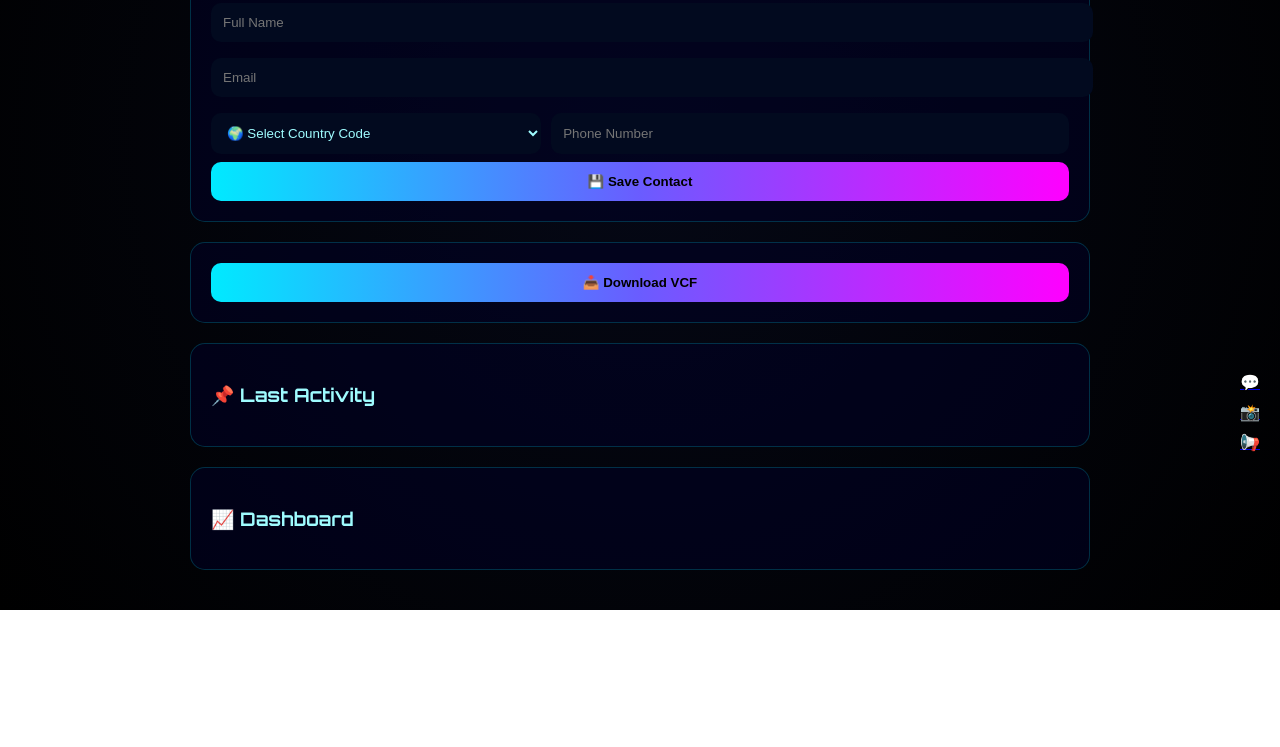
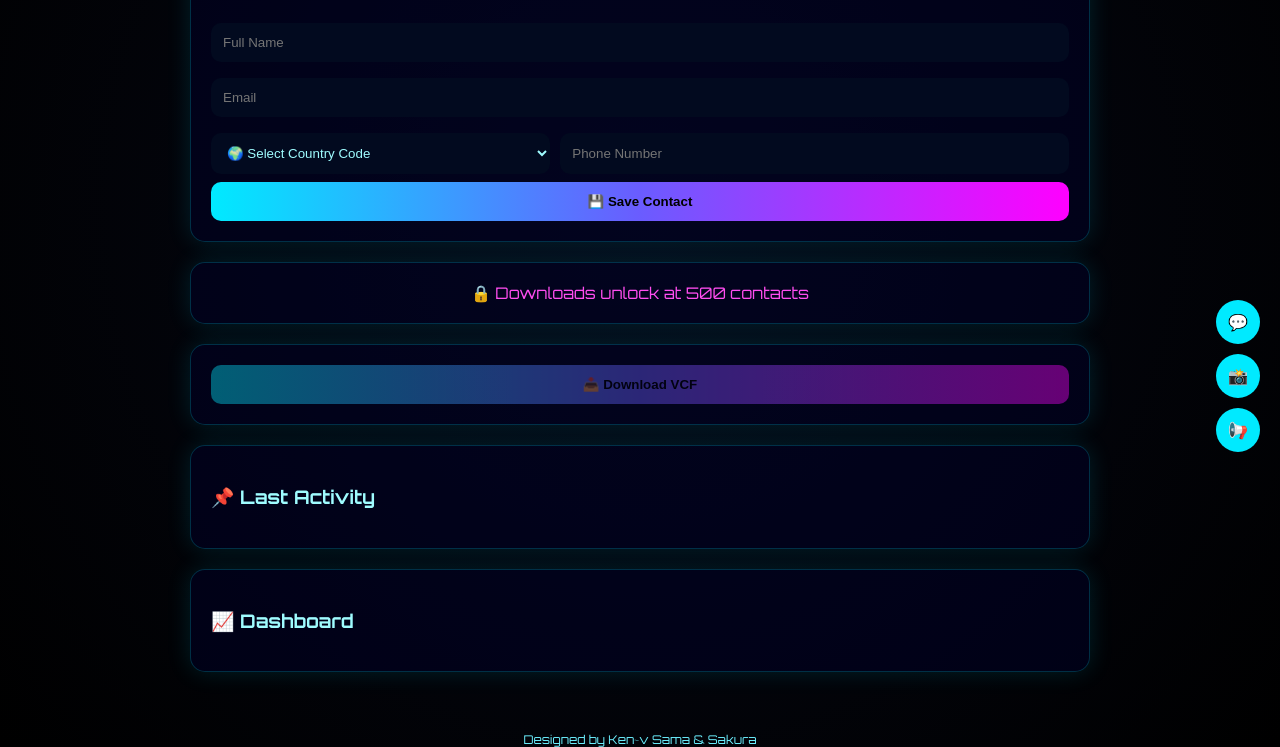
Before and after one commit to Sakura8070/Universalvcf, a website: page public/index.html in a window 1280 px wide. Shown: the part 328-1075 px from the top of the page. Before the commit the page ends 938 px from the top, so only its background shows below. Drawn offline with Linux system fonts and the light colour scheme; no server answers.

Commit message:
Update index.html

```diff
--- a/public/index.html
+++ b/public/index.html
@@ -1,13 +1,10 @@
-<!DOCTYPE html>
-<html lang="en">
+Voici mon index.html Envoi la correction complète
+
+<!DOCTYPE html>  <html lang="en">
 <head>
 <meta charset="UTF-8">
 <meta name="viewport" content="width=device-width, initial-scale=1.0">
-<title>Ibugbe Alaafia VCF</title>
-
-<link href="https://fonts.googleapis.com/css2?family=Orbitron:wght@400;700&display=swap" rel="stylesheet">
-
-<style>
+<title>Ibugbe Alaafia VCF</title>  <link href="https://fonts.googleapis.com/css2?family=Orbitron:wght@400;700&display=swap" rel="stylesheet">  <style>
 body {
   margin:0;
   font-family:'Orbitron', sans-serif;
@@ -31,6 +28,12 @@
   width:70px;
   border-radius:50%;
   box-shadow:0 0 20px #00eaff;
+  animation:pulse 2s infinite alternate;
+}
+
+@keyframes pulse {
+  from { box-shadow:0 0 10px #00eaff; }
+  to { box-shadow:0 0 30px #ff00ff; }
 }
 
 .title {
@@ -46,6 +49,12 @@
   border-radius:15px;
   padding:20px;
   margin-bottom:20px;
+  box-shadow:0 0 25px #00eaff22;
+  transition:0.3s;
+}
+
+.card:hover {
+  transform:translateY(-5px);
 }
 
 input, select {
@@ -69,6 +78,10 @@
   cursor:pointer;
 }
 
+button:disabled {
+  opacity:0.4;
+}
+
 .progress {
   height:10px;
   background:#111;
@@ -79,6 +92,7 @@
   height:100%;
   width:0%;
   background:linear-gradient(90deg,#00eaff,#ff00ff);
+  transition:1s;
 }
 
 .stats {
@@ -90,6 +104,11 @@
 .dashboard-item {
   padding:8px;
   border-bottom:1px solid #00eaff22;
+}
+
+.lock {
+  text-align:center;
+  color:#ff4df0;
 }
 
 .flag-select {
@@ -104,75 +123,197 @@
 .flag-select input {
   width:60%;
 }
-</style>
-</head>
 
-<body>
+.floating {
+  position:fixed;
+  bottom:20px;
+  right:20px;
+  display:flex;
+  flex-direction:column;
+  gap:10px;
+}
 
-<div class="container">
-
-<div class="header">
+.floating a {
+  background:#00eaff;
+  padding:12px;
+  border-radius:50%;
+  color:black;
+  text-decoration:none;
+}
+</style>  </head>  <body>  <div class="container">  <div class="header">
 <img src="https://files.catbox.moe/5wsk7t.jpg" class="logo">
 <div class="title">Ibugbe Alaafia VCF</div>
-</div>
-
-<div class="slogan">⚡ Build Power. Code the Future. Unlock Digital Domination.</div>
-
-<!-- PROGRESS -->
-<div class="card">
+</div>  <div class="slogan">⚡ Build Power. Code the Future. Unlock Digital Domination.</div>  <!-- PROGRESS -->  <div class="card">
 <h3>📊 Progress</h3>
 <div class="progress"><div class="progress-bar" id="bar"></div></div>
 <div class="stats">
 <span id="saved">0 / 500</span>
 <span id="remaining">500 remaining</span>
 </div>
-</div>
-
-<!-- FORM -->
-<div class="card">
-<h3>📥 Save Contact</h3>
-
-<input id="name" placeholder="Full Name">
-<input id="email" placeholder="Email">
-
-<div class="flag-select">
+</div>  <!-- FORM -->  <div class="card">
+<h3>📥 Save Contact</h3>  <input id="name" placeholder="Full Name">
+<input id="email" placeholder="Email">  <div class="flag-select">
 <select id="country">
-<option value="">🌍 Select Country Code</option>
+  <option value="">🌍 Select Country Code</option>
 </select>
 <input id="phone" placeholder="Phone Number">
-</div>
+</div>  <button onclick="save()">💾 Save Contact</button>
 
-<button onclick="save()">💾 Save Contact</button>
-</div>
-
-<!-- DOWNLOAD -->
-<div class="card">
+</div>  <!-- DOWNLOAD -->  <div class="card lock" id="lock">
+🔒 Downloads unlock at 500 contacts
+</div>  <div class="card">
 <button id="downloadBtn" onclick="downloadVCF()" disabled>📥 Download VCF</button>
-</div>
-
-<!-- LAST ACTIVITIES -->
-<div class="card">
+</div>  <!-- LAST ACTIVITIES -->  <div class="card">
 <h3>📌 Last Activity</h3>
 <div id="latest"></div>
-</div>
-
-<!-- DASHBOARD -->
-<div class="card">
+</div>  <!-- DASHBOARD -->  <div class="card">
 <h3>📈 Dashboard</h3>
 <p id="dash"></p>
-</div>
+</div>  </div>  <!-- FLOAT BUTTONS -->  <div class="floating">
+<a href="https://wa.me/+22998068954">💬</a>
+<a href="https://www.instagram.com/ken_v_sama?igsh=NGthMmtxdzRrZnN6">📸</a>
+<a href="https://whatsapp.com/channel/0029VbClzNcKrWR269obxZ3R">📢</a>
+</div>  <script>
 
-</div>
+// 🌍 LISTE ÉTENDUE (AFRIQUE + ASIE + EUROPE + MONDE)
+const countries = [
+  // AFRICA
+  {name:"Nigeria", code:"234", flag:"🇳🇬"},
+  {name:"Benin", code:"229", flag:"🇧🇯"},
+  {name:"Togo", code:"228", flag:"🇹🇬"},
+  {name:"Ghana", code:"233", flag:"🇬🇭"},
+  {name:"Ivory Coast", code:"225", flag:"🇨🇮"},
+  {name:"Senegal", code:"221", flag:"🇸🇳"},
+  {name:"Cameroon", code:"237", flag:"🇨🇲"},
+  {name:"South Africa", code:"27", flag:"🇿🇦"},
+  {name:"Kenya", code:"254", flag:"🇰🇪"},
+  {name:"Morocco", code:"212", flag:"🇲🇦"},
+  {name:"Algeria", code:"213", flag:"🇩🇿"},
+  {name:"Egypt", code:"20", flag:"🇪🇬"},
+  {name:"Ethiopia", code:"251", flag:"🇪🇹"},
+  {name:"Uganda", code:"256", flag:"🇺🇬"},
+  {name:"Tanzania", code:"255", flag:"🇹🇿"},
+  {name:"Angola", code:"244", flag:"🇦🇴"},
 
-<!-- FLOAT BUTTONS -->
-<div style="position:fixed;bottom:20px;right:20px;display:flex;flex-direction:column;gap:10px;">
-<a href="https://wa.me/+22998068954">💬</a>
-<a href="https://www.instagram.com/ken_v_sama">📸</a>
-<a href="https://whatsapp.com/channel/0029VbClzNcKrWR269obxZ3R">📢</a>
-</div>
+  // EUROPE
+  {name:"France", code:"33", flag:"🇫🇷"},
+  {name:"Germany", code:"49", flag:"🇩🇪"},
+  {name:"United Kingdom", code:"44", flag:"🇬🇧"},
+  {name:"Spain", code:"34", flag:"🇪🇸"},
+  {name:"Italy", code:"39", flag:"🇮🇹"},
+  {name:"Portugal", code:"351", flag:"🇵🇹"},
+  {name:"Netherlands", code:"31", flag:"🇳🇱"},
+  {name:"Belgium", code:"32", flag:"🇧🇪"},
+  {name:"Switzerland", code:"41", flag:"🇨🇭"},
+  {name:"Russia", code:"7", flag:"🇷🇺"},
+  {name:"Poland", code:"48", flag:"🇵🇱"},
 
-<!-- 🔥 SCRIPT EXTERNE UNIQUEMENT -->
-<script src="/script.js"></script>
+  // ASIA
+  {name:"India", code:"91", flag:"🇮🇳"},
+  {name:"China", code:"86", flag:"🇨🇳"},
+  {name:"Japan", code:"81", flag:"🇯🇵"},
+  {name:"South Korea", code:"82", flag:"🇰🇷"},
+  {name:"Indonesia", code:"62", flag:"🇮🇩"},
+  {name:"Thailand", code:"66", flag:"🇹🇭"},
+  {name:"Philippines", code:"63", flag:"🇵🇭"},
+  {name:"Pakistan", code:"92", flag:"🇵🇰"},
+  {name:"Bangladesh", code:"880", flag:"🇧🇩"},
+  {name:"Vietnam", code:"84", flag:"🇻🇳"},
 
+  // MIDDLE EAST
+  {name:"UAE", code:"971", flag:"🇦🇪"},
+  {name:"Saudi Arabia", code:"966", flag:"🇸🇦"},
+  {name:"Qatar", code:"974", flag:"🇶🇦"},
+  {name:"Israel", code:"972", flag:"🇮🇱"},
+  {name:"Turkey", code:"90", flag:"🇹🇷"},
+  {name:"Iran", code:"98", flag:"🇮🇷"},
+
+  // AMERICA
+  {name:"USA", code:"1", flag:"🇺🇸"},
+  {name:"Canada", code:"1", flag:"🇨🇦"},
+  {name:"Mexico", code:"52", flag:"🇲🇽"},
+  {name:"Brazil", code:"55", flag:"🇧🇷"},
+  {name:"Argentina", code:"54", flag:"🇦🇷"},
+  {name:"Colombia", code:"57", flag:"🇨🇴"},
+  {name:"Chile", code:"56", flag:"🇨🇱"},
+  {name:"Peru", code:"51", flag:"🇵🇪"},
+  {name:"Venezuela", code:"58", flag:"🇻🇪"},
+
+  // OCEANIA
+  {name:"Australia", code:"61", flag:"🇦🇺"},
+  {name:"New Zealand", code:"64", flag:"🇳🇿"},
+  {name:"Fiji", code:"679", flag:"🇫🇯"}
+];
+
+// LOAD COUNTRIES
+const select = document.getElementById('country');
+select.innerHTML = `<option value="">🌍 Select Country Code</option>`;
+
+countries.sort((a,b)=>a.name.localeCompare(b.name));
+
+countries.forEach(c=>{
+  const opt = document.createElement('option');
+  opt.value = c.code;
+  opt.textContent = `${c.flag} ${c.name} (+${c.code})`;
+  select.appendChild(opt);
+});
+
+
+// SAVE CONTACT
+async function save(){
+  const countryCode = document.getElementById('country').value;
+  const phoneNumber = document.getElementById('phone').value;
+
+  if(!phoneNumber){
+    alert("Enter phone number");
+    return;
+  }
+
+  if(!countryCode){
+    alert("Select country code");
+    return;
+  }
+
+  const fullPhone = `+${countryCode}${phoneNumber}`;
+
+  try {
+    const res = await fetch('/api/contact',{
+      method:'POST',
+      headers: {
+        "Content-Type": "application/json"
+      },
+      body: JSON.stringify({
+        name: name.value,
+        email: email.value,
+        country: countryCode,
+        phone: fullPhone
+      })
+    });
+
+    const data = await res.json();
+
+    console.log("SERVER RESPONSE:", data);
+
+    if(res.ok){
+      alert("✅ Contact saved !");
+      load();
+    } else {
+      alert("❌ Error saving contact");
+    }
+
+  } catch(err){
+    console.error("FETCH ERROR:", err);
+    alert("🚨 Server error");
+  }
+    }
+
+// DOWNLOAD
+function downloadVCF(){
+  window.location='/api/vcf';
+}
+
+</script>  </div><div style="text-align:center; font-size:12px; margin-top:20px; color:#6cf0ff;">
+Designed by Ken~v Sama & Sakura
+</div></div>
 </body>
 </html>
```
